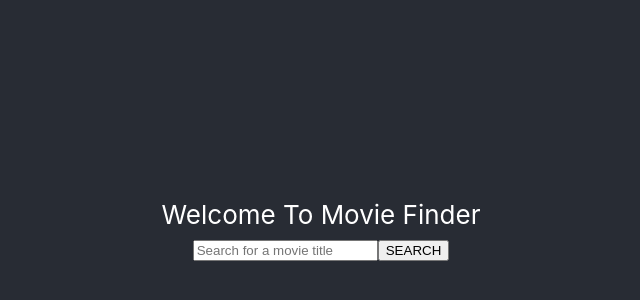
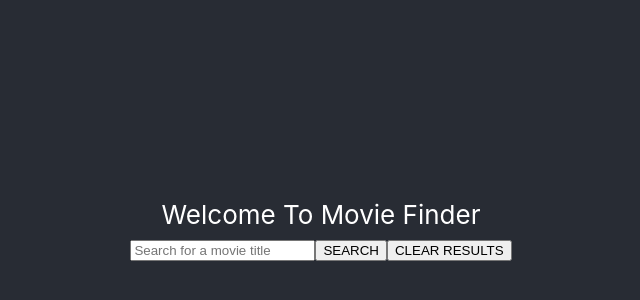
Before and after one commit to danniegregoire/MovieFinder, a React (Create React App) app in the folder client/: page / in a window 1280 px wide. Shown: the part 170-470 px from the top of the page, without its empty margins (319-959 px from the left). Built offline with nearby package versions, Linux system fonts and the light colour scheme.

Commit message:
Implemented button to clear search results

```diff
--- a/client/src/components/MovieSearchBar.js
+++ b/client/src/components/MovieSearchBar.js
@@ -18,11 +18,18 @@ const MovieSearchBar = ({movieSearchResults, setMovieSearchResults}) => {
     setSearchTitle('');
   }
 
+  const clearSearchResults = (e) => {
+    e.preventDefault();
+    setMovieSearchResults([]);
+    return false;
+  }
+
   return (
     <div>
       <form onSubmit={handleSubmit}>
         <input type="text" value={searchTitle} placeholder="Search for a movie title" required onChange={handleChange} />
         <button onClick={handleSubmit}>SEARCH</button>
+        <button onClick={clearSearchResults}>CLEAR RESULTS</button>
       </form>
       <MovieSearchResults movieSearchResults={movieSearchResults} />
     </div>
```
